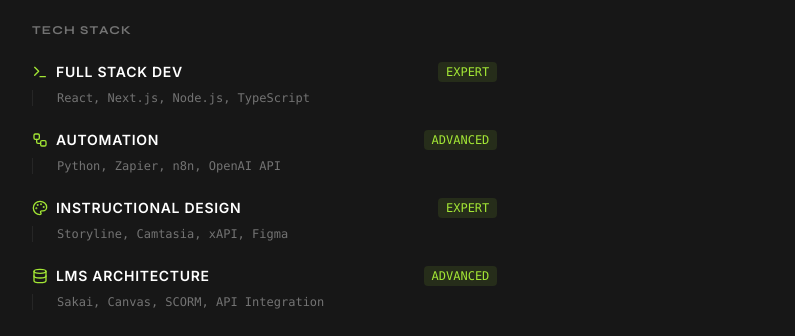
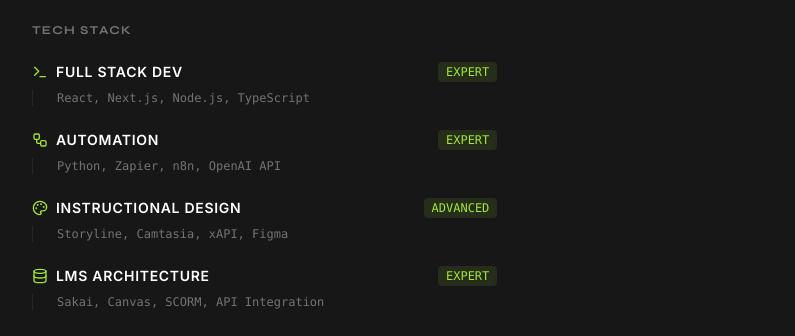
Before and after one commit to timetellsinnovations/Maxwell_Dziku_Portfolio_Site, a React (Vite) app: page / in a window 1280 px wide. Shown: the part 6181-6517 px from the top of the page, without its empty margins (16-811 px from the left). Built offline with nearby package versions, Linux system fonts and the light colour scheme.

Commit message:
feat(about): Update skill levels for automation and LMS

```diff
--- a/components/About.tsx
+++ b/components/About.tsx
@@ -103,9 +103,9 @@
                  <h4 className="text-xs font-bold uppercase tracking-widest text-neutral-500 mb-2">Tech Stack</h4>
                 {[
                     { icon: Terminal, title: "Full Stack Dev", skills: "React, Next.js, Node.js, TypeScript", level: "Expert" },
-                    { icon: Workflow, title: "Automation", skills: "Python, Zapier, n8n, OpenAI API", level: "Advanced" },
-                    { icon: Palette, title: "Instructional Design", skills: "Storyline, Camtasia, xAPI, Figma", level: "Expert" },
-                    { icon: Database, title: "LMS Architecture", skills: "Sakai, Canvas, SCORM, API Integration", level: "Advanced" }
+                    { icon: Workflow, title: "Automation", skills: "Python, Zapier, n8n, OpenAI API", level: "Expert" },
+                    { icon: Palette, title: "Instructional Design", skills: "Storyline, Camtasia, xAPI, Figma", level: "Advanced" },
+                    { icon: Database, title: "LMS Architecture", skills: "Sakai, Canvas, SCORM, API Integration", level: "Expert" }
                 ].map((stack, i) => (
                     <div key={i} className="group">
                         <div className="flex items-center justify-between mb-2">
```
